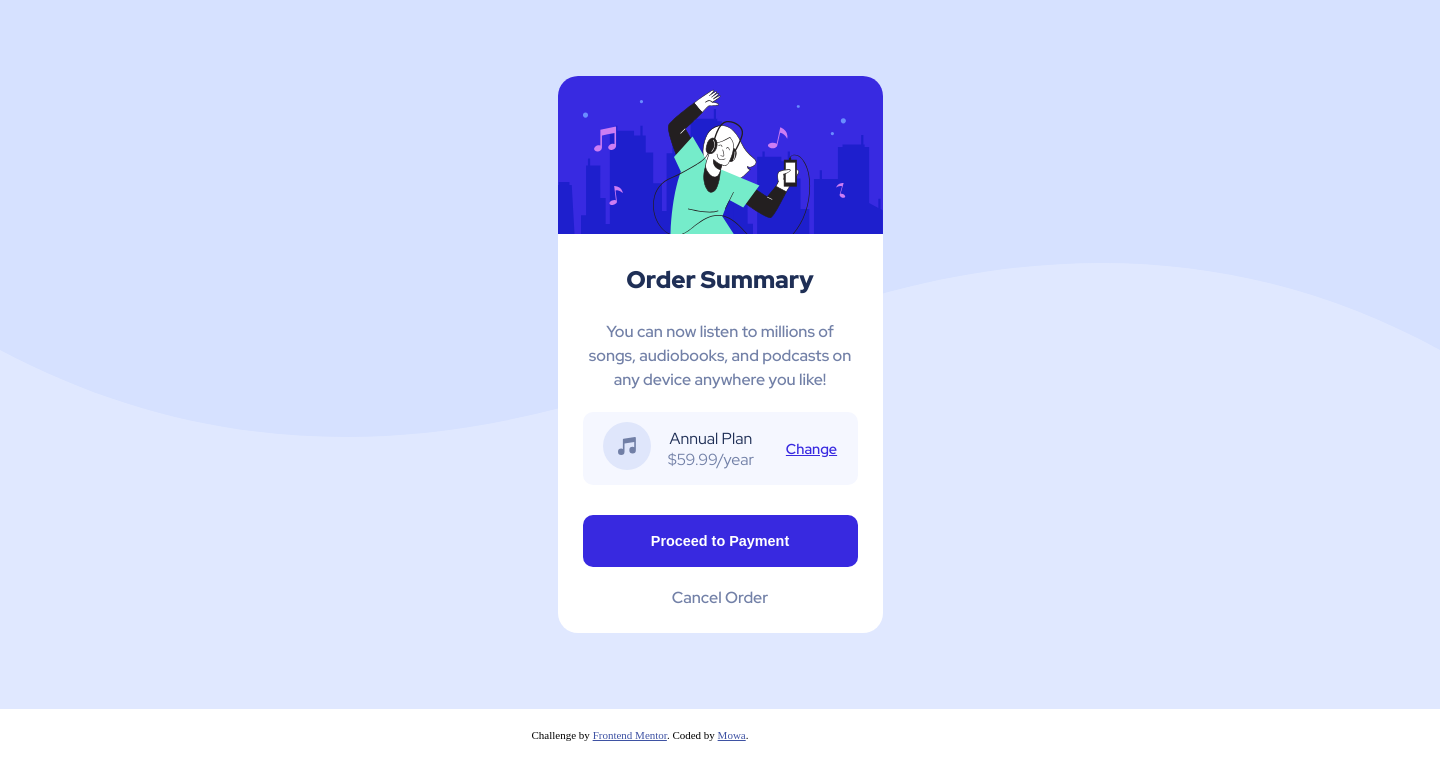
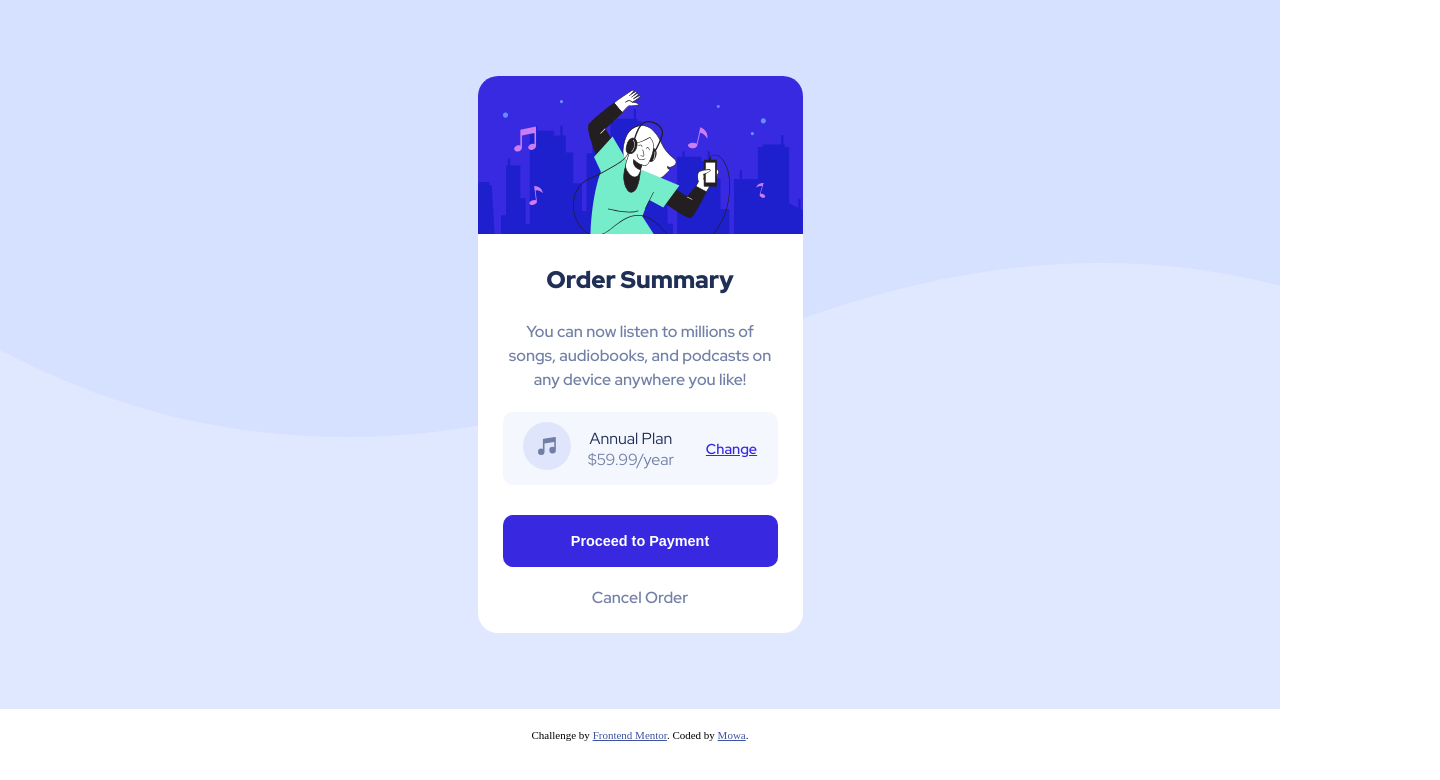
Before and after one commit to Mowblow/order-summary-component, a plain HTML site: page index.html in a window 1280 px wide. Shown: the whole page, 1440 px wide, since content can reach past the window. Drawn offline with Linux system fonts and the light colour scheme.

Commit message:
second commit

```diff
--- a/style.css
+++ b/style.css
@@ -14,8 +14,8 @@ html {
 }
 
 .container {
-  width: 375px;
-  height: 709px;
+  max-width: 375px;
+  min-height: 709px;
   background-color: hsl(225, 100%, 94%);
   background-image: url(./images/pattern-background-mobile.svg);
   background-repeat: no-repeat;
@@ -113,7 +113,7 @@ p#cancel {
 
 @media screen and (min-width: 900px) {
   .container {
-    width: 1440px;
+    max-width: 1440px;
     background-color: hsl(225, 100%, 94%);
     background-image: url(./images/pattern-background-desktop.svg);
     background-repeat: no-repeat;
```
